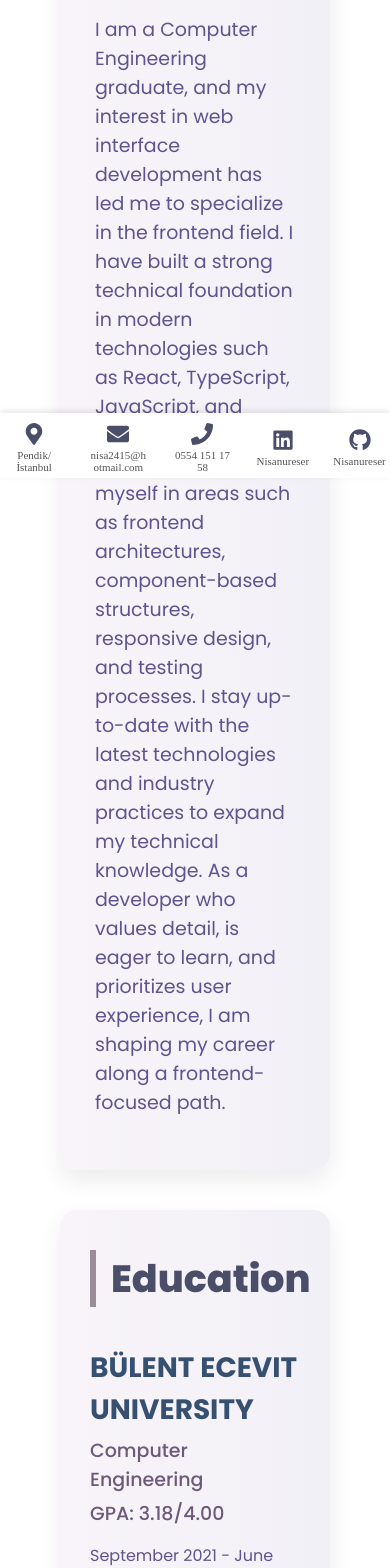
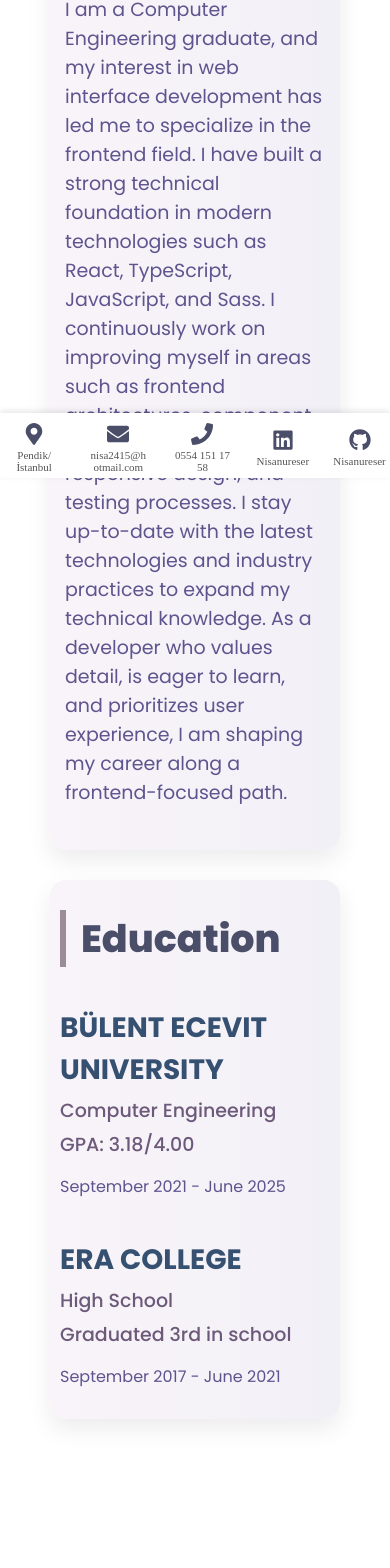
Before and after one commit to Nisanureser/resumeApp, a React (Vite) app: page / in a window 390 px wide. Shown: the part 366-1934 px from the top of the page. Built offline with nearby package versions, Linux system fonts and the light colour scheme; a web font is replaced by a local one.

Commit message:
responsive

```diff
--- a/src/css/about.css
+++ b/src/css/about.css
@@ -34,7 +34,8 @@
 }
 @media (max-width: 768px) {
   .about-container {
-    margin: 40px 20px;
-    padding: 40px 30px;
+    margin: 30px 10px;
+    padding: 30px 10px;
+    width: auto;
   }
 }
--- a/src/css/education.css
+++ b/src/css/education.css
@@ -55,8 +55,11 @@
 
 @media (max-width: 768px) {
   .education-container {
-    margin: 40px 20px;
-    padding: 40px 30px;
+    /* margin: 40px 20px;
+    padding: 40px 30px; */
+    margin: 30px 10px;
+    padding: 30px 10px;
+    width: auto;
   }
 
   .education-item {
--- a/src/css/references.css
+++ b/src/css/references.css
@@ -90,8 +90,11 @@
 /* Küçük ekranlar (telefon) */
 @media (max-width: 768px) {
   .references-container {
-    margin: 120px 10px;
-    padding: 25px 15px;
+    /* margin: 120px 10px;
+    padding: 25px 15px; */
+    margin: 30px 10px;
+    padding: 30px 10px;
+    width: auto;
   }
 
   .references-title {
--- a/src/css/skills.css
+++ b/src/css/skills.css
@@ -55,8 +55,9 @@
 
 @media (max-width: 768px) {
   .skills-container {
-    margin: 40px 20px;
-    padding: 40px 30px;
+    margin: 30px 10px;
+    padding: 30px 10px;
+    width: auto;
   }
 
   .skills-list {
--- a/src/css/workExperience.css
+++ b/src/css/workExperience.css
@@ -71,8 +71,9 @@
 /* Responsive tasarım */
 @media (max-width: 768px) {
   .work-container {
-    margin: 40px 20px;
-    padding: 40px 30px;
+    margin: 30px 10px;
+    padding: 30px 10px;
+    width: auto;
   }
   .work-title {
     font-size: 36px;
@@ -88,9 +89,13 @@
     margin-top: 8px;
   }
   .work-position {
-    font-size: 15px;
+    font-size: 28px;
     font-weight: 700;
     word-break: normal;
     white-space: normal;
   }
+  .work-company {
+    font-size: 19px;
+    margin: 5px 0;
+  }
 }
```
